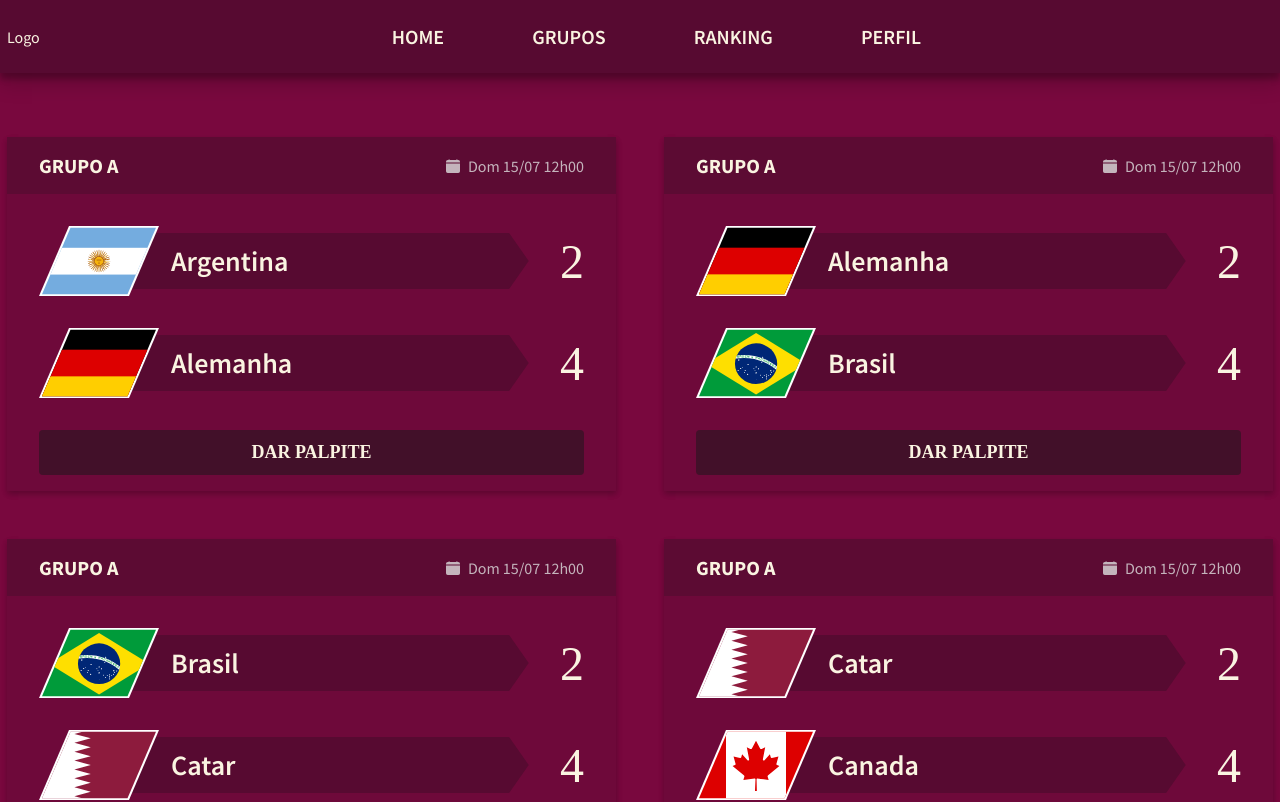
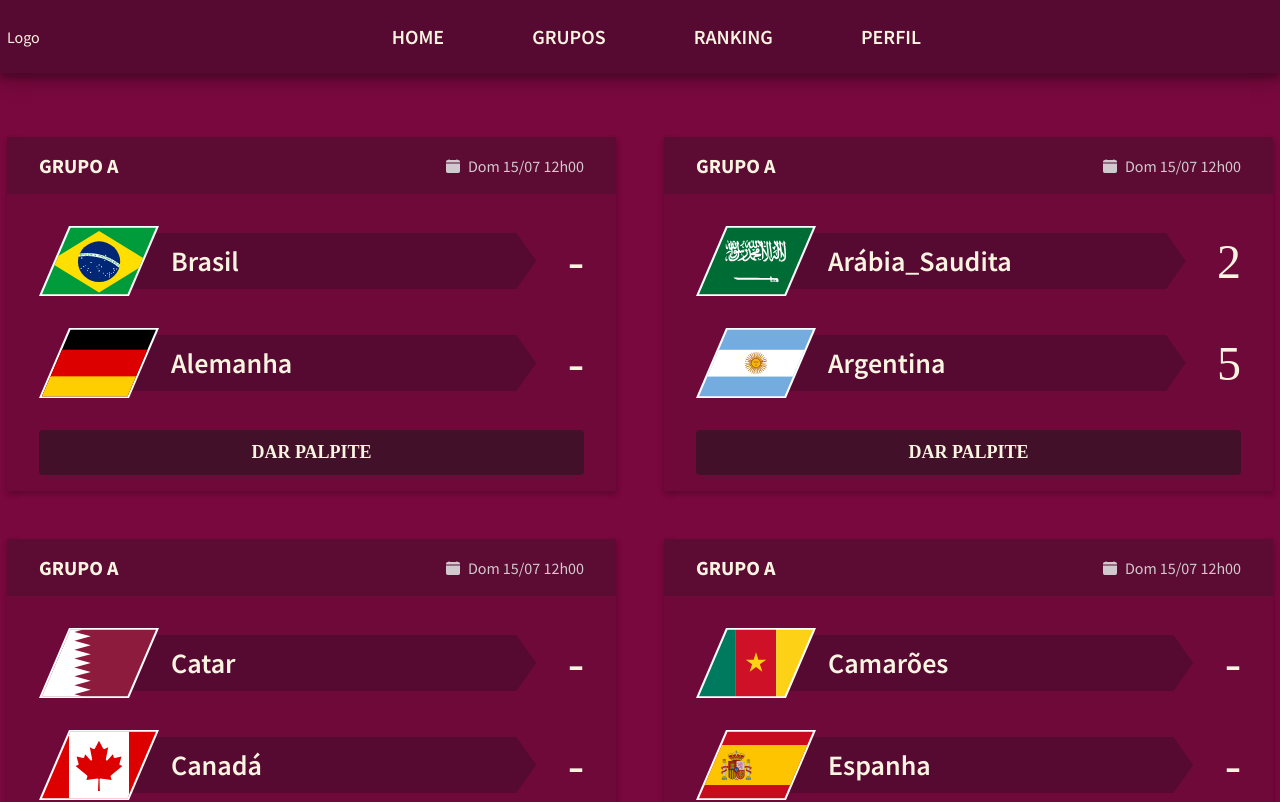
Before and after one commit to leovargasdev/pitacos-da-copa, a Next.js app: page / in a window 1280 px wide. Shown: the top 802 px of the page. Built offline with nearby package versions, Linux system fonts and the light colour scheme; no server answers; a web font is replaced by a local one.

Commit message:
feat: listando os jogos e adicionando o status da partida

```diff
--- a/src/components/CardTeam/index.tsx
+++ b/src/components/CardTeam/index.tsx
@@ -4,10 +4,11 @@ import styles from './styles.module.scss'
 interface CardTeamProps {
   name: string
   image: string
-  score?: number
+  score: number
+  isFinished: boolean
 }
 
-export const CardTeam = ({ name, image, score }: CardTeamProps) => (
+export const CardTeam = ({ name, image, score, isFinished }: CardTeamProps) => (
   <div className={styles.card}>
     <div className={styles.card__content}>
       <div className={styles.image}>
@@ -17,6 +18,6 @@ export const CardTeam = ({ name, image, score }: CardTeamProps) => (
       </div>
       <strong>{name}</strong>
     </div>
-    <span className={styles.score}>{score || '-'}</span>
+    <span className={styles.score}>{isFinished ? score : '-'}</span>
   </div>
 )
--- a/src/components/Matchs/index.tsx
+++ b/src/components/Matchs/index.tsx
@@ -1,21 +1,15 @@
+import { IoMdFootball } from 'react-icons/io'
 import { BsFillCalendarFill } from 'react-icons/bs'
 import { CardTeam } from 'components/CardTeam'
 
+import matchs from 'data/matchs.json'
+
 import styles from './styles.module.scss'
-
-const teams = [
-  { image: '/team/argentina.svg', name: 'argentina' },
-  { image: '/team/alemanha.svg', name: 'alemanha' },
-  { image: '/team/brasil.svg', name: 'brasil' },
-  { image: '/team/Catar.svg', name: 'Catar' },
-  { image: '/team/canada.svg', name: 'canada' },
-  { image: '/team/belgica.svg', name: 'belgica' }
-]
 
 export const Matchs = () => (
   <section className={styles.matchs}>
-    {teams.slice(0, 4).map((team, index) => (
-      <article key={team.name} className={styles.match}>
+    {matchs.map(match => (
+      <article key={match.date} className={styles.match}>
         <header className={styles.match__header}>
           <span>Grupo A</span>
           <time>
@@ -24,8 +18,8 @@ export const Matchs = () => (
         </header>
 
         <div className={styles.match__content}>
-          <CardTeam {...team} score={2} />
-          <CardTeam {...teams[index + 1]} score={4} />
+          <CardTeam {...match.teamA} isFinished={match.status === 'finished'} />
+          <CardTeam {...match.teamB} isFinished={match.status === 'finished'} />
         </div>
 
         <button className={styles.bet}>Dar palpite</button>
--- a/src/components/Matchs/styles.module.scss
+++ b/src/components/Matchs/styles.module.scss
@@ -35,7 +35,7 @@
     align-items: center;
     column-gap: 8px;
     font-size: 1rem;
-    color: rgba(222, 222, 222, 0.8);
+    color: rgba(222, 222, 222, 0.9);
   }
 }
 
--- a/src/data/matchs.json
+++ b/src/data/matchs.json
@@ -25,7 +25,7 @@
           "score": 5
       },
       "date": "Tue Oct 11 2022 13:52:07 GMT-0300 (Horário Padrão de Brasília)",
-      "status": "fineshed"
+      "status": "finished"
   },
   {
       "teamA": {
@@ -67,6 +67,6 @@
           "score": 5
       },
       "date": "Tue Oct 11 2022 13:52:07 GMT-0300 (Horário Padrão de Brasília)",
-      "status": "fineshed"
+      "status": "finished"
   }
 ]
```
